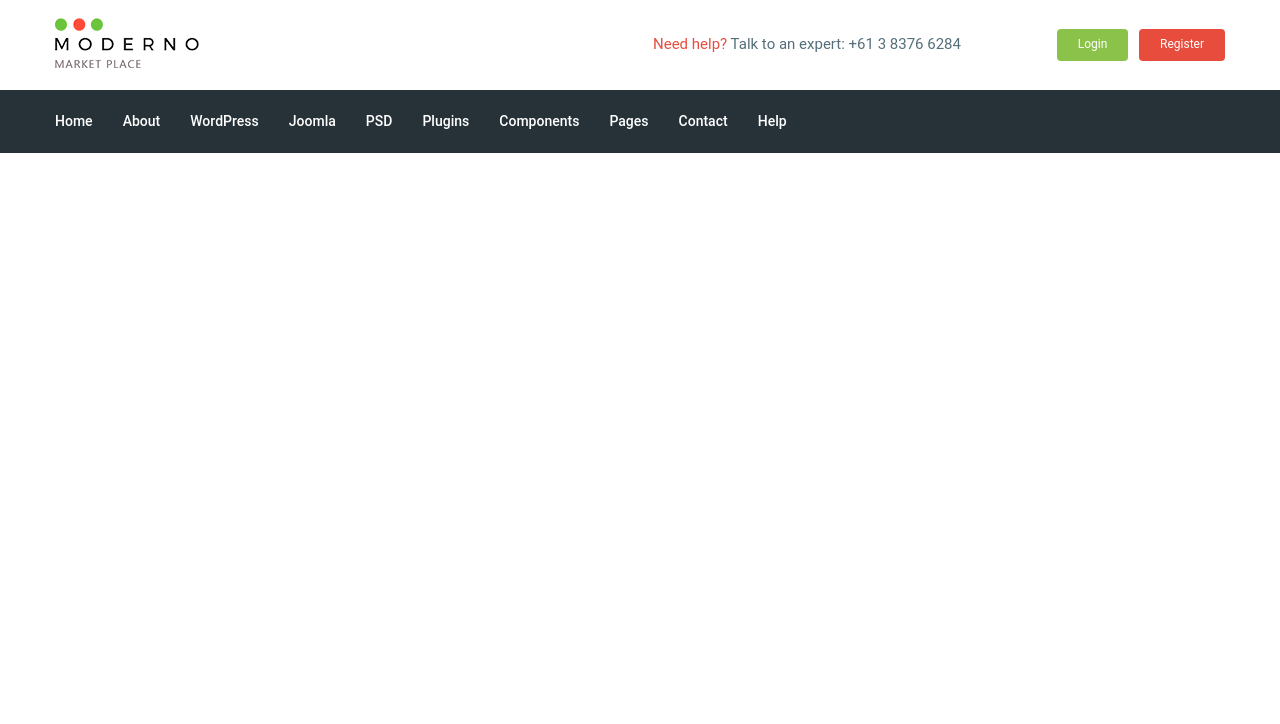
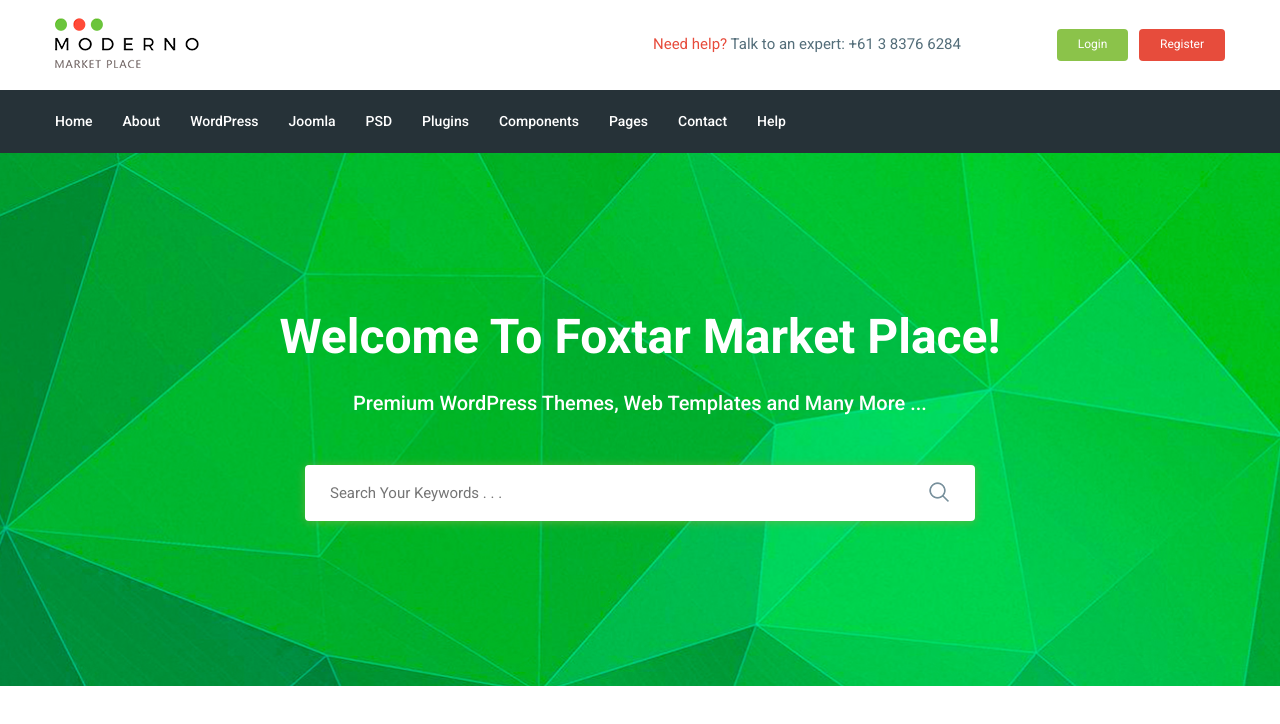
Before and after one commit to AJIDOIIIKA/moderno, a website: page app/index.html in a window 1280 px wide. Drawn offline with nearby package versions, Linux system fonts and the light colour scheme; files that its build step writes are made by us from their sources.

Commit message:
added search section

```diff
--- a/app/index.html
+++ b/app/index.html
@@ -5,6 +5,8 @@
     <meta charset="UTF-8">
     <meta name="viewport" content="width=device-width, initial-scale=1.0">
     <title>Document</title>
+    <link rel="preconnect" href="https://fonts.gstatic.com">
+    <link href="https://fonts.googleapis.com/css2?family=Roboto:wght@400;500;700&display=swap" rel="stylesheet">
     <link rel="stylesheet" href="css/libs.min.css">
     <link rel="stylesheet" href="css/style.min.css">
 </head>
@@ -58,6 +60,27 @@
 
     </header>
 
+    <section class="search">
+        <div class="inner">
+            <div class="search__inner">
+                <div class="search__title">
+                    Welcome To Foxtar Market Place!
+                </div>
+                <div class="search__text">
+                    Premium WordPress Themes, Web Templates and Many More ...
+                </div>
+                <div class="search__form">
+                    <form action="#" class="form">
+                        <input type="text" placeholder="Search Your Keywords . . ." required>
+                        <button type="submit">
+                            <img src="images/icons/search.png" alt="search">
+                        </button>
+                    </form>
+                </div>
+            </div>
+        </div>
+    </section><!-- search -->
+
     <script src="https://ajax.googleapis.com/ajax/libs/jquery/3.5.1/jquery.min.js"></script>
     <script src="js/libs.min.js"></script>
     <script src="js/main.js"></script>
--- a/app/scss/style.scss
+++ b/app/scss/style.scss
@@ -48,3 +48,59 @@
         margin-left: 30px;
     }
 }
+
+.search {
+    background-image: url(../images/search-bg.jpg);
+    background-repeat: no-repeat;
+    background-size: cover;
+    background-position: center;
+    min-height: 533px;
+    color: #fff;
+    text-align: center;
+    &__inner {
+        padding: 156px 0 100px;
+    }
+    &__title {
+        margin-bottom: 28px;
+        font-size: 48px;
+        font-weight: 700;
+    }
+    &__text {
+        margin-bottom: 50px;
+        font-size: 20px;
+        font-weight: 500;
+    }
+    &__form {
+        .form {
+            max-width: 670px;
+            margin: 0 auto;
+            position: relative;
+            input {
+                display: block;
+                width: 100%;
+                border-radius: 4px;
+                background-color: rgb(255, 255, 255);
+                box-shadow: 0px 1px 10px 0px rgba(124, 178, 64, 0.75);
+                height: 56px;
+                border: none;
+                outline: none;
+                padding-left: 25px;
+                padding-right: 60px;
+                &::focus {
+                    border: 1px solid $green;
+                }
+
+            }
+
+        }
+
+        button {
+            position: absolute;
+            border:none;
+            background-color: transparent;
+            top: 16px;
+            right: 20px;
+        }
+
+    }
+}
```
Also changed, not shown: app/images/icons/search.png (added), app/images/icons/search.svg (added), app/images/search-bg.jpg (added).
